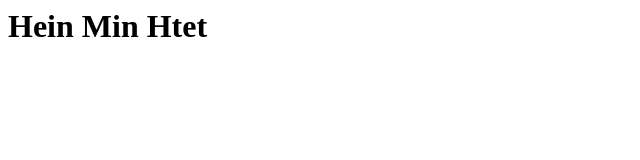
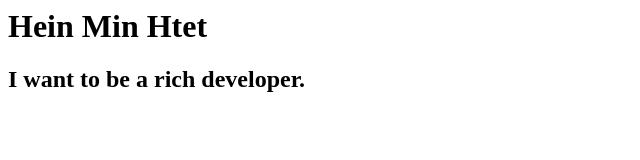
Before and after one commit to heinminhtet8138/heinminhtet813.github.io, a plain HTML site: page index.html in a window 1280 px wide. Shown: the whole page, without its empty margins (0-640 px from the left). Drawn offline with Linux system fonts and the light colour scheme.

Commit message:
add one line code

```diff
--- a/index.html
+++ b/index.html
@@ -1,3 +1,4 @@
 <html>
     <h1>Hein Min Htet</h1>
+    <h2>I want to be a rich developer.</h2>
 </html>
```
